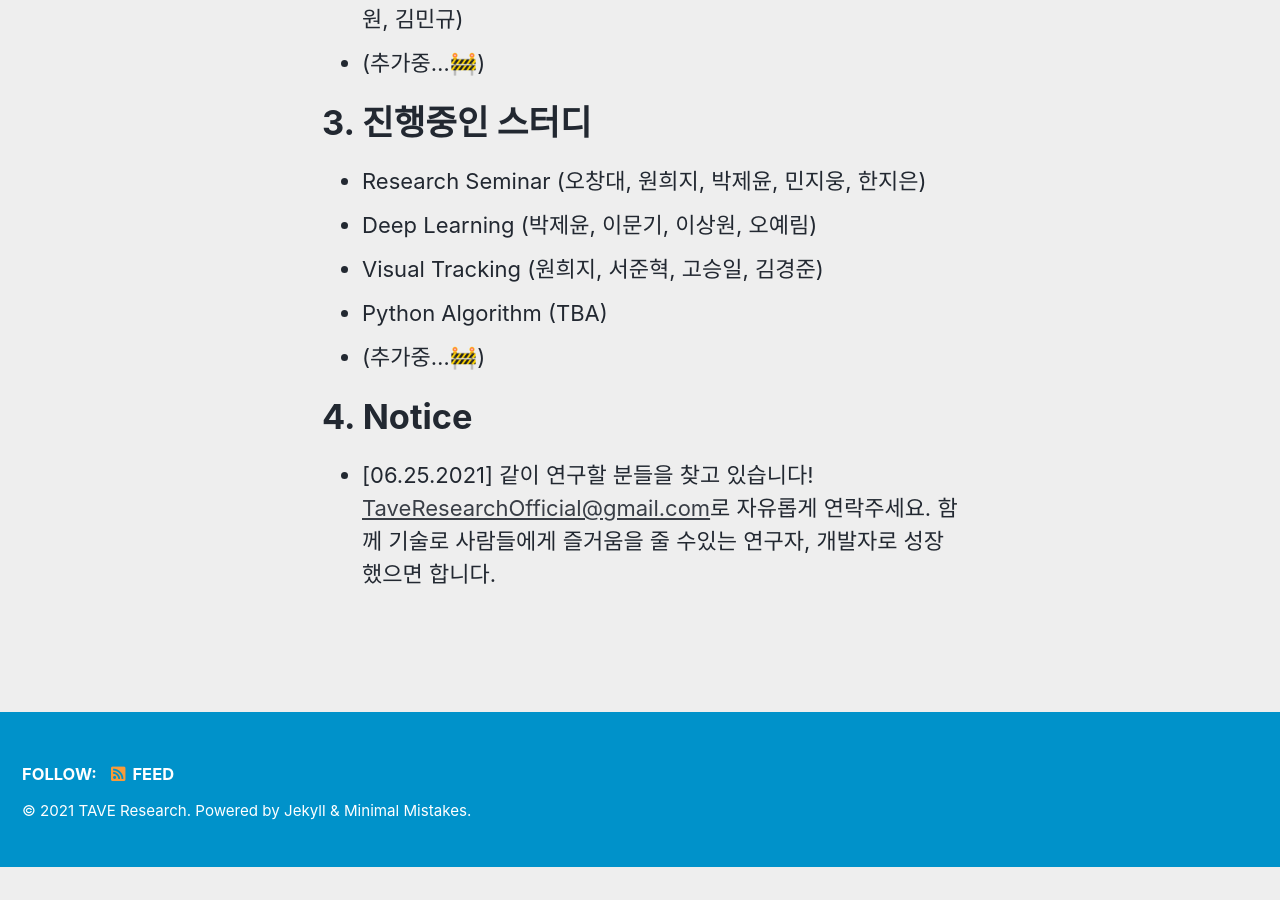
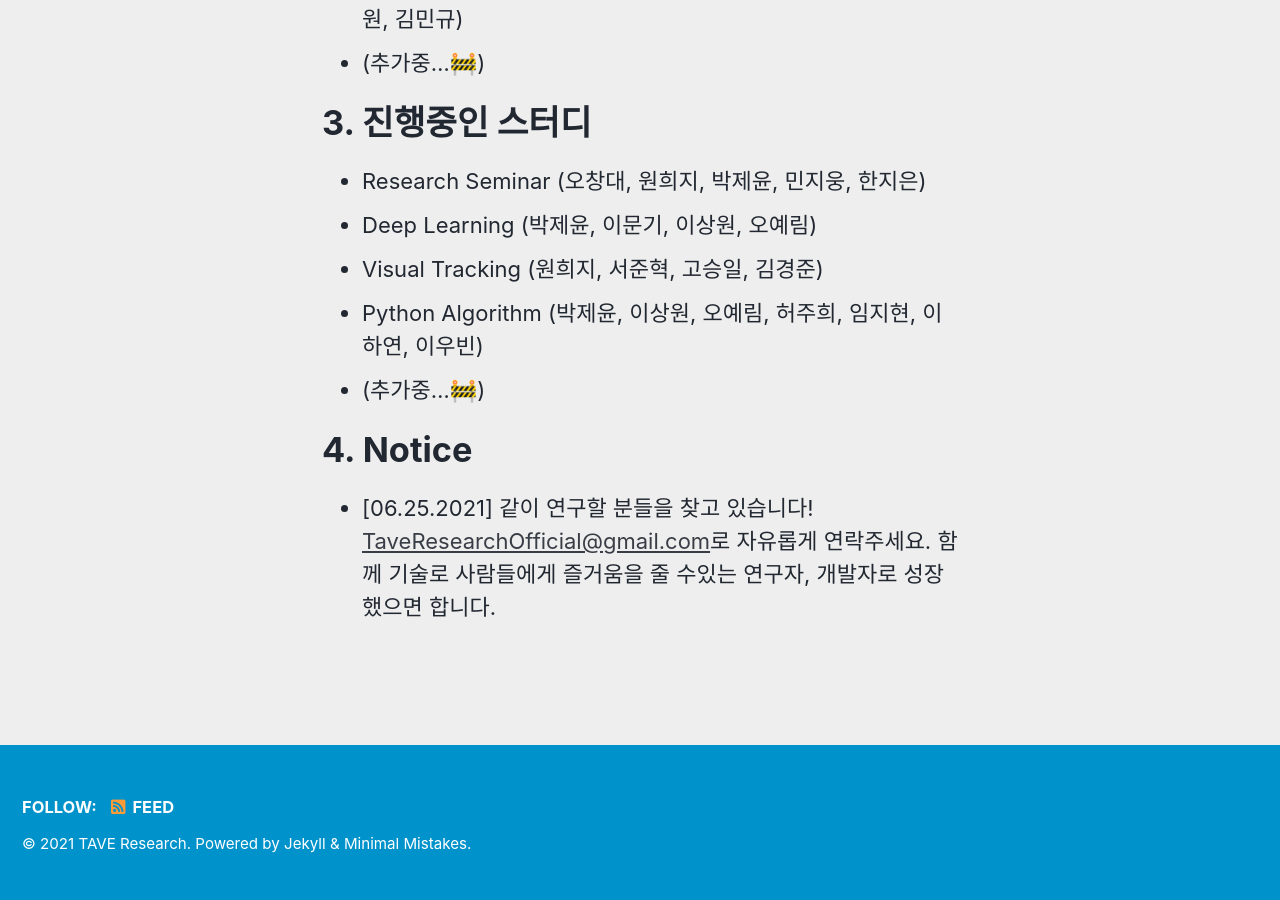
Before and after one commit to TAVEResearch/TAVEResearch.github.io, a Jekyll site: the page built from about.md, in a window 1280 px wide and 900 px high, scrolled down 675 px. Built offline with Jekyll 4.4.1, drawn with Linux system fonts in a browser that asks for light colours; cached includes are drawn as plain includes; before the commit the page ends 1542 px from its top, so only the background shows below that.

Commit message:
Update about.md

```diff
--- a/about.md
+++ b/about.md
@@ -24,7 +24,7 @@ TAVE OB들을 위한 연구그룹입니다. 컴퓨터비전, 자연어처리,
 - Research Seminar (오창대, 원희지, 박제윤, 민지웅, 한지은)
 - Deep Learning (박제윤, 이문기, 이상원, 오예림)
 - Visual Tracking (원희지, 서준혁, 고승일, 김경준)
-- Python Algorithm (TBA)
+- Python Algorithm (박제윤, 이상원, 오예림, 허주희, 임지현, 이하연, 이우빈)
 - (추가중...🚧)
 
 # 4. Notice
```
